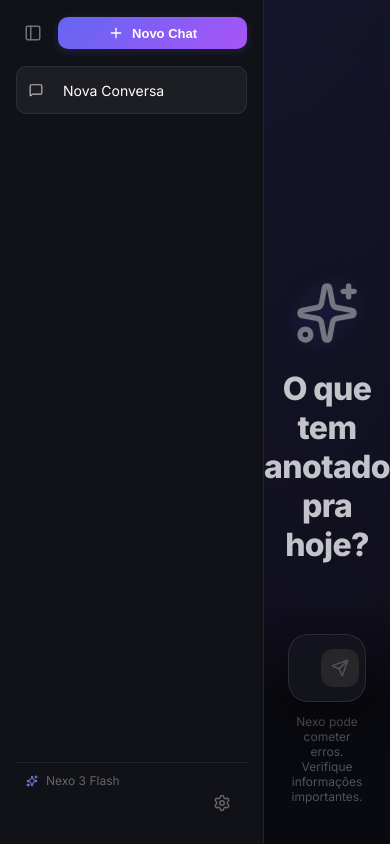
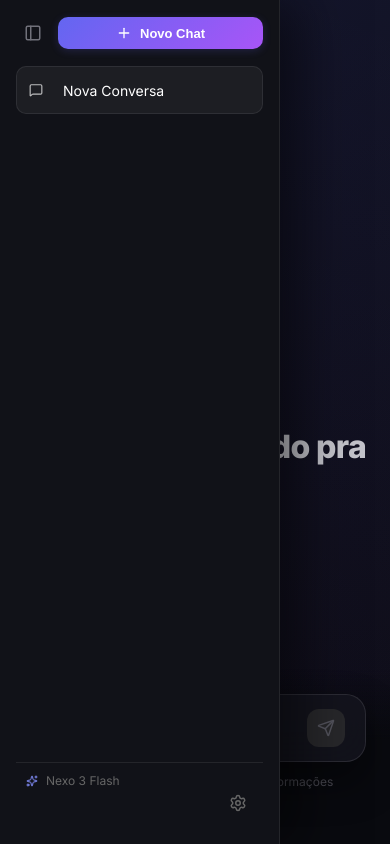
Before and after one commit to eduardapereira-a11y/NexoIA, a Next.js app: page / in a window 390 px wide. Built offline with nearby package versions, Linux system fonts and the light colour scheme.

Commit message:
fix: melhorar responsividade mobile da sidebar e do chat

```diff
--- a/src/app/globals.css
+++ b/src/app/globals.css
@@ -64,10 +64,35 @@ main {
   display: flex;
   flex-direction: column;
   padding: 16px;
-  z-index: 10;
+  z-index: 100; /* Aumentado para sobrepor no mobile */
   transition: all 0.3s cubic-bezier(0.4, 0, 0.2, 1);
   overflow: hidden;
   white-space: nowrap;
+}
+
+/* Responsividade Mobile */
+@media (max-width: 768px) {
+  .sidebar {
+    position: fixed;
+    top: 0;
+    left: 0;
+    bottom: 0;
+    box-shadow: 20px 0 50px rgba(0, 0, 0, 0.5);
+  }
+
+  .sidebar.closed {
+    transform: translateX(-100%);
+    width: 280px; /* Mantém a largura para a animação de slide */
+    opacity: 1; /* Não precisa de opacidade 0 se estiver fora da tela */
+  }
+
+  .main-chat {
+    width: 100%;
+  }
+
+  .new-chat-btn-compact span {
+    display: inline; /* Garante que o texto apareça no mobile */
+  }
 }
 
 .sidebar.closed {
@@ -106,6 +131,28 @@ main {
   backdrop-filter: blur(8px);
   border: 1px solid var(--border);
   box-shadow: 0 4px 12px rgba(0, 0, 0, 0.2);
+}
+
+@media (max-width: 640px) {
+  .message-content {
+    gap: 12px;
+    padding: 0 10px;
+  }
+
+  .avatar {
+    width: 28px;
+    height: 28px;
+  }
+
+  .text {
+    font-size: 14px;
+  }
+
+  .sidebar-toggle-btn.outside {
+    top: 12px;
+    left: 12px;
+    padding: 6px;
+  }
 }
 
 .new-chat-btn-compact {
```
